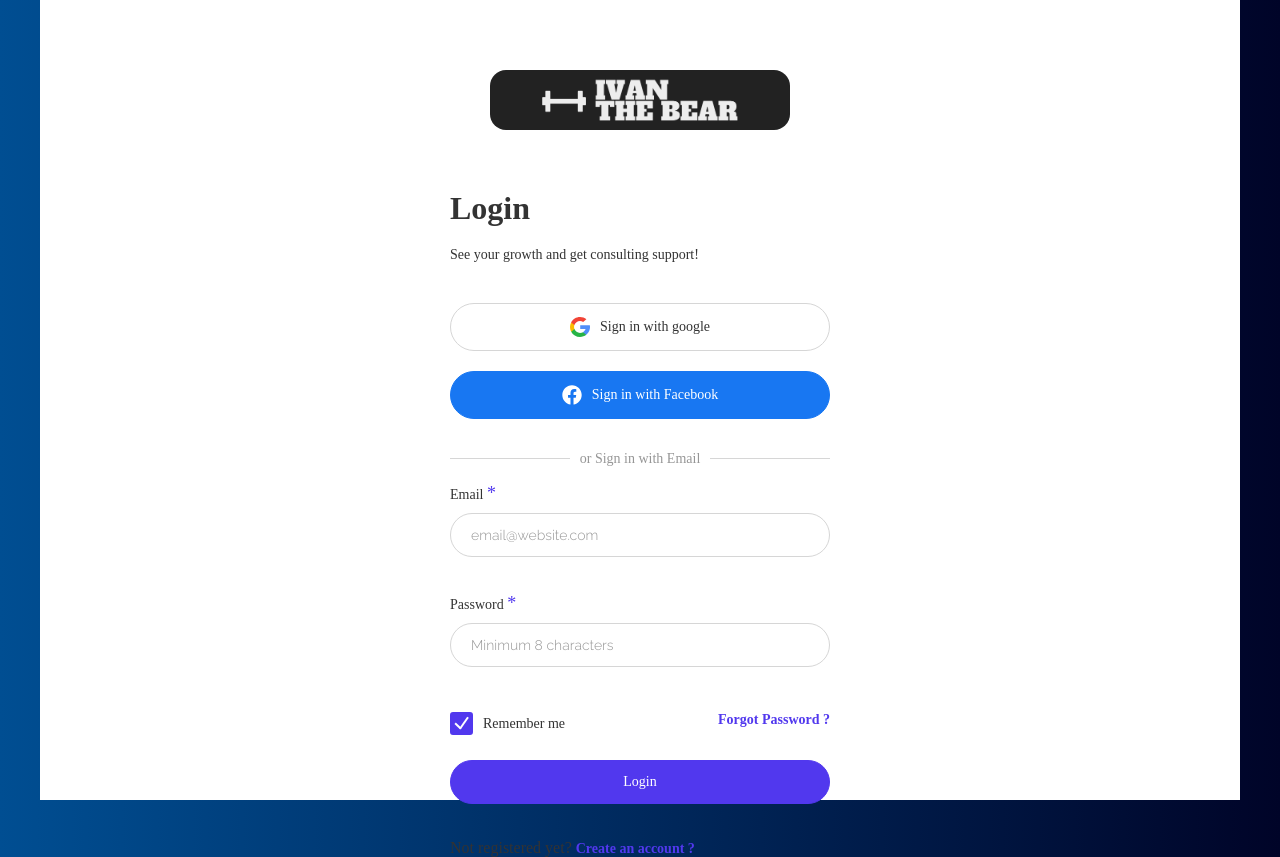
After one commit to VladimirSiTozi/TrainerAppIvan_Backend, a Django app: page /login/ in a window 1280 px wide. The commit adds this page. Run offline with Django 5.2, Linux system fonts and the light colour scheme.

Commit message:
create: login and register page, fix: account-details page

```diff
--- a/TrainerAppIvan_Backend/account/urls.py
+++ b/TrainerAppIvan_Backend/account/urls.py
@@ -1,3 +1,7 @@
+from django.urls import path
+
+from TrainerAppIvan_Backend.account import views
+
 urlpatterns = [
-
+    path('details/', views.AccountDetailView.as_view(), name='account-detail'),
 ]
--- /dev/null
+++ b/TrainerAppIvan_Backend/account/views.py
@@ -0,0 +1,13 @@
+from django.views.generic import TemplateView
+
+
+class AccountDetailView(TemplateView):
+    template_name = 'account/account-details.html'
+
+
+class AccountLoginView(TemplateView):
+    template_name = 'account/login.html'
+
+
+class AccountRegisterView(TemplateView):
+    template_name = 'account/register.html'
--- a/TrainerAppIvan_Backend/urls.py
+++ b/TrainerAppIvan_Backend/urls.py
@@ -1,8 +1,12 @@
 from django.contrib import admin
 from django.urls import path, include
 
+from TrainerAppIvan_Backend.account import views
+
 urlpatterns = [
     path('admin/', admin.site.urls),
+    path('login/', views.AccountLoginView.as_view(), name='login'),
+    path('register/', views.AccountRegisterView.as_view(), name='register'),
     path('', include('TrainerAppIvan_Backend.common.urls')),
     path('account/', include('TrainerAppIvan_Backend.account.urls')),
     path('cart/', include('TrainerAppIvan_Backend.cart.urls')),
--- /dev/null
+++ b/static/assets/styles/login.css
@@ -0,0 +1,316 @@
+@import url("https://fonts.googleapis.com/css2?family=Raleway:wght@200;300;400;500&display=swap");
+
+:root {
+  --bodybg: #dcdefe;
+  --primary-color: #5138ee;
+  --grey: #d6d6d6;
+  --placeholder: #969696;
+  --white: #fff;
+  --text: #333;
+  --slider-bg: #eff3ff;
+  --login-cta-hover: #1f0098;
+}
+
+.login-container {
+  display: flex;
+  max-width: 1200px;
+  background: var(--white);
+  margin: auto;
+  width: 100%;
+  min-width: 320px;
+  color: #333;
+  height: 100vh;
+}
+
+.logo {
+  border-radius: 16px;
+  margin-left: 20px;
+}
+
+.login-container .login-form {
+  width: 50%;
+  box-sizing: border-box;
+  padding: 50px;
+  display: flex;
+  flex-direction: column;
+  align-items: center;
+  flex: 1;
+}
+
+.login-container .login-form .login-form-inner {
+  max-width: 380px;
+  width: 100%;
+}
+
+.login-container .login-form .google-login-button .google-icon svg {
+  height: 20px;
+  display: flex;
+  margin-right: 10px;
+}
+
+.login-container .login-form .google-login-button {
+  color: var(--text);
+  border: 1px solid var(--grey);
+  margin: 40px 0 20px;
+}
+
+.login-container .login-form .sign-in-seperator {
+  text-align: center;
+  color: var(--placeholder);
+  position: relative;
+  margin: 30px 0 20px;
+}
+
+.login-container .login-form .sign-in-seperator span {
+  background: var(--white);
+  z-index: 1;
+  position: relative;
+  padding: 0 10px;
+  font-size: 14px;
+}
+
+.login-container .login-form .sign-in-seperator:after {
+  content: "";
+  position: absolute;
+  width: 100%;
+  height: 1px;
+  background: var(--grey);
+  left: 0;
+  top: 50%;
+  z-index: 0;
+}
+
+.login-container .login-form .login-form-group {
+  position: relative;
+  display: flex;
+  flex-direction: column;
+  margin-bottom: 20px;
+}
+
+.login-container .login-form .login-form-group label {
+  font-size: 14px;
+  font-weight: 500;
+  color: var(--text);
+  margin-bottom: 10px;
+}
+
+.login-container .login-form .login-form-group input {
+  padding: 13px 20px;
+  box-sizing: border-box;
+  border: 1px solid var(--grey);
+  border-radius: 50px;
+  font-family: "Raleway", sans-serif;
+  font-weight: 600;
+  font-size: 14px;
+  color: var(--text);
+  transition: linear 0.2s;
+}
+
+.login-container .login-form .login-form-group input:focus {
+  outline: none;
+  border: 1px solid var(--primary-color);
+}
+
+.login-container
+  .login-form
+  .login-form-group
+  input::-webkit-input-placeholder {
+  color: var(--placeholder);
+  font-weight: 300;
+  font-size: 14px;
+}
+
+.login-container .login-form .login-form-group.single-row {
+  flex-direction: row;
+  justify-content: space-between;
+  padding-top: 5px;
+}
+
+/* custom checkbox */
+.login-container .login-form .custom-check input[type="checkbox"] {
+  height: 23px;
+  width: 23px;
+  margin: 0;
+  padding: 0;
+  opacity: 1;
+  appearance: none;
+  border: 2px solid var(--primary-color);
+  border-radius: 3px;
+  background: var(--white);
+  position: relative;
+  margin-right: 10px;
+  cursor: pointer;
+}
+
+.login-container .login-form .custom-check input[type="checkbox"]:checked {
+  border: 2px solid var(--primary-color);
+  background: var(--primary-color);
+}
+
+.login-container
+  .login-form
+  .custom-check
+  input[type="checkbox"]:checked:before,
+.login-container
+  .login-form
+  .custom-check
+  input[type="checkbox"]:checked:after {
+  content: "";
+  position: absolute;
+  height: 2px;
+  background: var(--white);
+}
+
+.login-container
+  .login-form
+  .custom-check
+  input[type="checkbox"]:checked:before {
+  width: 8px;
+  top: 11px;
+  left: 2px;
+  transform: rotate(44deg);
+}
+
+.login-container
+  .login-form
+  .custom-check
+  input[type="checkbox"]:checked:after {
+  width: 14px;
+  top: 8px;
+  left: 5px;
+  transform: rotate(-55deg);
+}
+
+.login-container .login-form .custom-check input[type="checkbox"]:focus {
+  outline: none;
+}
+
+.login-container .login-form .custom-check {
+  display: flex;
+  align-items: center;
+  justify-content: center;
+}
+
+.login-container .login-form .custom-check label {
+  margin: 0;
+  color: var(--text);
+  font-size: 14px;
+  font-weight: 500;
+  cursor: pointer;
+}
+
+.login-container .login-form .link {
+  color: var(--primary-color);
+  font-weight: 700;
+  text-decoration: none;
+  font-size: 14px;
+}
+
+.login-container .login-form .link:hover {
+  text-decoration: underline;
+}
+
+.login-container .login-form .login-cta {
+  color: var(--white);
+  text-decoration: none;
+  border: 1px solid var(--primary-color);
+  margin: 25px 0 35px;
+  background: var(--primary-color);
+}
+
+.login-container .login-form .login-cta:hover {
+  background: var(--login-cta-hover);
+}
+
+.login-container .login-form .login-form-group label .required-star {
+  color: var(--primary-color);
+  font-size: 18px;
+  line-height: 10px;
+}
+
+.login-container .rounded-button {
+  display: flex;
+  width: 100%;
+  text-decoration: none;
+  border-radius: 50px;
+  padding: 13px 20px;
+  box-sizing: border-box;
+  justify-content: center;
+  font-size: 14px;
+  font-weight: 500;
+  align-items: center;
+  transition: linear 0.2s;
+}
+
+.login-container .rounded-button:hover {
+  box-shadow: 0px 0px 4px 0px var(--grey);
+}
+
+.login-container .body-text {
+  font-size: 14px;
+  font-weight: 500;
+  color: var(--text);
+}
+
+.login-container .onboarding .swiper-slide {
+  text-align: center;
+  font-size: 18px;
+  font-weight: 400;
+  color: var(--text);
+  /* Center slide text vertically */
+  display: -webkit-box;
+  display: -ms-flexbox;
+  display: -webkit-flex;
+  display: flex;
+  -webkit-box-pack: center;
+  -ms-flex-pack: center;
+  -webkit-justify-content: center;
+  justify-content: center;
+  -webkit-box-align: center;
+  -ms-flex-align: center;
+  -webkit-align-items: center;
+  align-items: center;
+}
+
+.login-container .login-form .login-form-inner h1 {
+  margin-bottom: 20px;
+  margin-top: 10px;
+}
+
+/* Facebook button styles */
+.facebook-login-button {
+  background-color: #1877f2; /* Facebook blue */
+  color: var(--white); /* White text */
+  border: 1px solid #1877f2; /* Match background color */
+  margin: 20px 0; /* Add spacing between buttons */
+}
+
+.facebook-login-button:hover {
+  background-color: #166fe5; /* Slightly darker blue on hover */
+  border-color: #166fe5;
+}
+
+.facebook-icon svg {
+  height: 20px; /* Match Google icon size */
+  width: 20px;
+  display: flex;
+  margin-right: 10px; /* Space between icon and text */
+}
+
+@media screen and (max-width: 767px) {
+  .login-container {
+    height: 100vh;
+  }
+}
+
+@media screen and (max-width: 420px) {
+  .login-container .login-form {
+    padding: 20px;
+  }
+  .login-container .login-form-group {
+    margin-bottom: 16px;
+  }
+  .login-container {
+    margin: 0;
+  }
+}
--- a/static/assets/styles/styles.css
+++ b/static/assets/styles/styles.css
@@ -7,3 +7,4 @@
 @import url(application-form.css);
 @import url(business-card.css);
 @import url(collage.css);
+@import url(login.css);
--- /dev/null
+++ b/templates/account/login.html
@@ -0,0 +1,75 @@
+{% load static %}
+
+<!DOCTYPE html>
+<html lang="en">
+<head>
+    <meta charset="UTF-8">
+    <meta name="viewport" content="width=device-width, initial-scale=1.0">
+    <title>Login</title>
+    <link rel="stylesheet" href="{% static 'assets/styles/styles.css' %}">
+</head>
+<body>
+
+<div class="login-container">
+    <div class="login-form">
+        <div class="login-form-inner">
+            <div class="logo-container black-logo">
+                <img src="{% static 'assets/images/png/logo-grayscale-inverted.png' %}" alt="Logo" class="logo">
+            </div>
+            <h1 class="heading-titletext">Login</h1>
+            <p class="body-text">See your growth and get consulting support!</p>
+
+            <a href="#" class="rounded-button google-login-button">
+        <span class="google-icon"><svg xmlns="http://www.w3.org/2000/svg" viewBox="0 0 512 512">
+            <path d="M113.47 309.408L95.648 375.94l-65.139 1.378C11.042 341.211 0 299.9 0 256c0-42.451 10.324-82.483 28.624-117.732h.014L86.63 148.9l25.404 57.644c-5.317 15.501-8.215 32.141-8.215 49.456.002 18.792 3.406 36.797 9.651 53.408z"
+                  fill="#fbbb00"/>
+            <path d="M507.527 208.176C510.467 223.662 512 239.655 512 256c0 18.328-1.927 36.206-5.598 53.451-12.462 58.683-45.025 109.925-90.134 146.187l-.014-.014-73.044-3.727-10.338-64.535c29.932-17.554 53.324-45.025 65.646-77.911h-136.89V208.176h245.899z"
+                  fill="#518ef8"/>
+            <path d="M416.253 455.624l.014.014C372.396 490.901 316.666 512 256 512c-97.491 0-182.252-54.491-225.491-134.681l82.961-67.91c21.619 57.698 77.278 98.771 142.53 98.771 28.047 0 54.323-7.582 76.87-20.818l83.383 68.262z"
+                  fill="#28b446"/>
+            <path d="M419.404 58.936l-82.933 67.896C313.136 112.246 285.552 103.82 256 103.82c-66.729 0-123.429 42.957-143.965 102.724l-83.397-68.276h-.014C71.23 56.123 157.06 0 256 0c62.115 0 119.068 22.126 163.404 58.936z"
+                  fill="#f14336"/>
+          </svg></span>
+                <span>Sign in with google</span>
+            </a>
+
+            <a href="#" class="rounded-button facebook-login-button">
+        <span class="facebook-icon">
+          <svg xmlns="http://www.w3.org/2000/svg" viewBox="0 0 512 512">
+            <!-- Facebook logo SVG path -->
+            <path d="M504 256C504 119 393 8 256 8S8 119 8 256c0 123.78 90.69 226.38 209.25 245V327.69h-63V256h63v-54.64c0-62.15 37-96.48 93.67-96.48 27.14 0 55.52 4.84 55.52 4.84v61h-31.28c-30.8 0-40.41 19.12-40.41 38.73V256h68.78l-11 71.69h-57.78V501C413.31 482.38 504 379.78 504 256z"
+                  fill="#ffffff"/>
+          </svg>
+        </span>
+                <span>Sign in with Facebook</span>
+            </a>
+
+            <div class="sign-in-seperator">
+                <span>or Sign in with Email</span>
+            </div>
+
+            <div class="login-form-group">
+                <label for="email">Email <span class="required-star">*</span></label>
+                <input type="text" placeholder="email@website.com" id="email">
+            </div>
+            <div class="login-form-group">
+                <label for="pwd">Password <span class="required-star">*</span></label>
+                <input autocomplete="off" type="text" placeholder="Minimum 8 characters" id="pwd">
+            </div>
+
+            <div class="login-form-group single-row">
+                <div class="custom-check">
+                    <input autocomplete="off" type="checkbox" checked id="remember"><label for="remember">Remember
+                    me</label>
+                </div>
+
+                <a href="#" class="link forgot-link">Forgot Password ?</a>
+            </div>
+
+            <a href="#" class="rounded-button login-cta">Login</a>
+
+            <div class="register-div">Not registered yet? <a href="#" class="link create-account" -link>Create an
+                account ?</a></div>
+        </div>
+    </div>
+</div>
```
Also changed, not shown: templates/account/account-details.html (added, +75 -0 lines), templates/account/account.html (deleted, +0 -56 lines), templates/account/register.html (added, +58 -0 lines), static/assets/images/png/logo-color.png (added), static/assets/images/png/logo-grayscale-inverted.png (added), static/assets/images/png/logo-grayscale.png (added), static/assets/images/png/logo-no-background.png (added).
